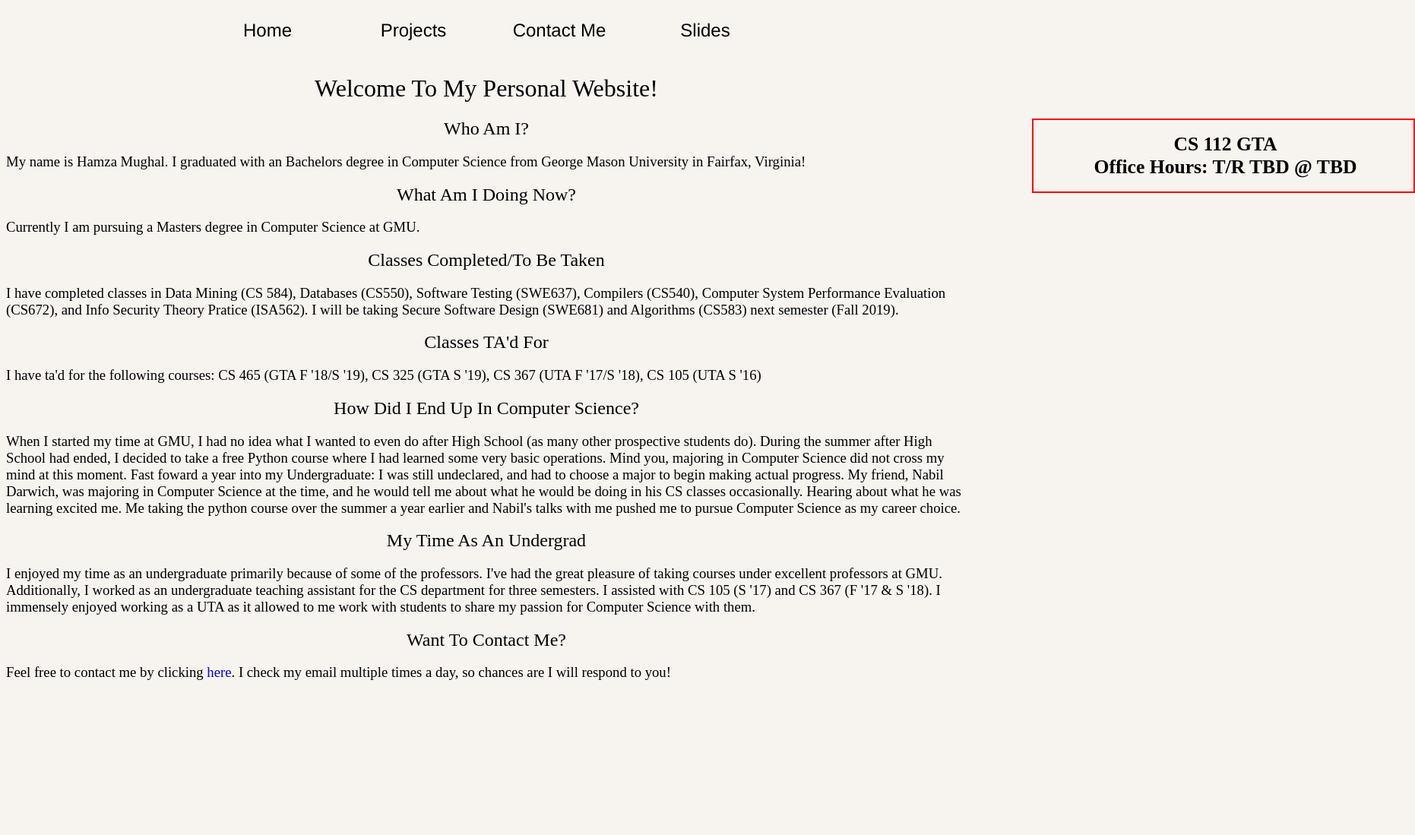
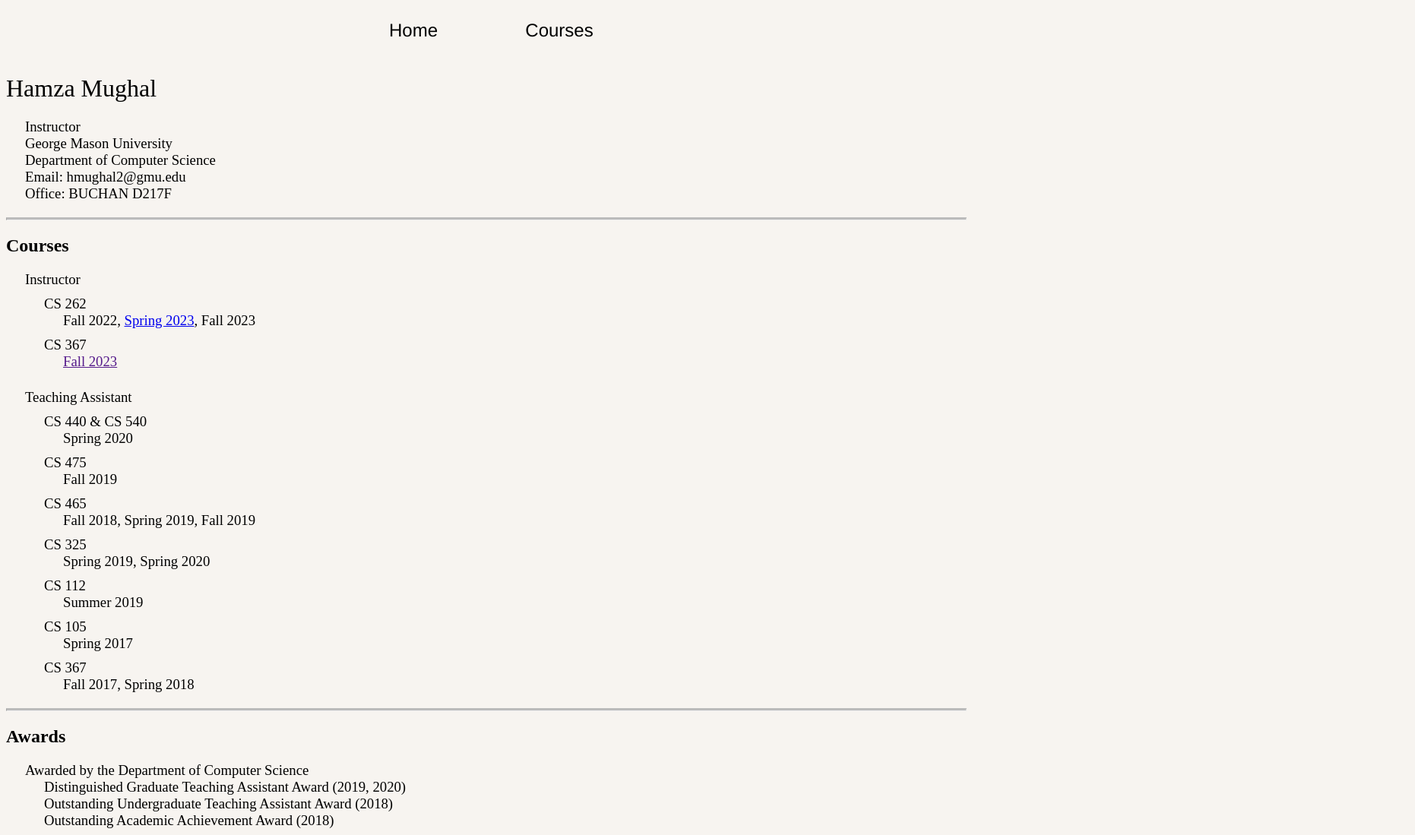
Before and after one commit to Hamza-Mughal/hamzamughal.com, a website: page public_html/index.html in a window 1280 px wide. Shown: the part 5-1104 px from the top of the page at 76% size, 1862 px wide, since content can reach past the window. Before the commit the page ends 920 px from the top, so only its background shows below. Drawn offline with nearby package versions, Linux system fonts and the light colour scheme.

Commit message:
Pushing local changes over the years

```diff
--- a/public_html/html/navigation.html
+++ b/public_html/html/navigation.html
@@ -1,14 +1,25 @@
 <nav>
   <ul>
     <li><a href="/">Home</a></li>
-    <li><a>Projects</a>
+<!---    <li><a>Projects</a>
       <div class="dropdown-content">
       <a href="https://github.com/Hamza-Mughal">Github</a>
       <a href="/papers">Papers</a>
       <a href="/games">Games</a>
     </div>
-  </li>
-    <li><a href="/contact">Contact Me</a></li>
-	<li><a href="/slides">Slides</a></li>
+  </li> !--->
+  <!---  <li><a href="/contact">Contact</a></li> !--->
+	<li>
+	<a>Courses</a>
+      <div class="dropdown-content">
+      <a href="/cs112">CS 112</a>
+	  <ul style="display: none;">
+		<li>
+		<a href="/cs112">CS 112</a>
+		</li>
+	  </ul>
+      <a href="/cs262">CS 262</a>
+    </div>
+	</li>
   </ul>
 </nav>
--- a/public_html/index.html
+++ b/public_html/index.html
@@ -7,6 +7,7 @@
 <link rel="shortcut icon" href="/images/Myfavicon.ico" type="image/x-icon">
 <script src="https://ajax.googleapis.com/ajax/libs/jquery/3.3.1/jquery.min.js"></script>
 <script src="./js/nav.js"></script>
+<script src="https://cdnjs.cloudflare.com/ajax/libs/socket.io/2.3.0/socket.io.js"></script>
 </head>
 <header>
 <div id="navbar" class="navbar">
@@ -14,78 +15,94 @@
 </header>
 <body>
   <div class="welcome-message">
-    <h1>Welcome To My Personal Website!</h1>
+    <h1>Hamza Mughal</h1>
   </div>
-    <div class="GTA-info">
-      <div class="textbox-border">
-        <h1 class="GTA-header">CS 112 GTA<br />Office Hours: T/R TBD @ TBD</h1>
+<div class="paragraph">
+  <div style="text-indent:25px;" class="paragraph-body">
+      <h3 style="margin:0">Instructor</h3>
+	  <h3 style="margin:0">George Mason University</h3>
+	  <h3 style="margin:0">Department of Computer Science</h3>
+	  <h3 style="margin:0">Email: hmughal2@gmu.edu</h3>
+	  <h3 style="margin:0">Office: BUCHAN D217F</h3>
+  </div>
+</div>
+<hr style="border-top: 3px solid #bbb; margin-top: 20px;" class="paragraph">
+<div class="paragraph">
+	<h2>Courses</h2>
+  <div style="text-indent:25px;" class="paragraph-body">
+      <h3 style="margin:0">Instructor</h3>
+  <div style="text-indent:50px; margin-top:10px;" class="paragraph-body">
+      <h3 style="margin:0">CS 262</h3>
+  </div>
+    <div style="text-indent:75px;" class="paragraph-body">
+      <h3 style="margin:0">Fall 2022, <a href=/cs262>Spring 2023</a>, Fall 2023</h3>
+  </div>
+  <div style="text-indent:50px; margin-top:10px;" class="paragraph-body">
+      <h3 style="margin:0">CS 367</h3>
+  </div>
+    <div style="text-indent:75px;" class="paragraph-body">
+      <h3 style="margin:0"><a href=>Fall 2023</a></h3>
+  </div>
   </div>
 </div>
 <div class="paragraph">
-  <h1 class="paragraph-header">Who Am I?</h1>
-  <div class="paragraph-body">
-      <h3>My name is Hamza Mughal. I graduated with an Bachelors degree
-      in Computer Science from George Mason University in Fairfax, Virginia!</h3>
+  <div style="text-indent:25px;" class="paragraph-body">
+      <h3 style="margin:0; margin-top:25px;">Teaching Assistant</h3>
+  <div style="text-indent:50px; margin-top:10px;" class="paragraph-body">
+      <h3 style="margin:0">CS 440 & CS 540</h3>
+	    <div style="text-indent:75px;" class="paragraph-body">
+      <h3 style="margin:0">Spring 2020</h3>
 	</div>
   </div>
-<div class="paragraph">
-  <h1 class="paragraph-header">What Am I Doing Now?</h1>
-  <div class="paragraph-body">
-      <h3>Currently I am pursuing a
-      Masters degree in Computer Science at GMU.</h3>
+    <div style="text-indent:50px; margin-top:10px;" class="paragraph-body">
+      <h3 style="margin:0">CS 475</h3>
+	    <div style="text-indent:75px;" class="paragraph-body">
+      <h3 style="margin:0">Fall 2019</h3>
 	</div>
   </div>
-<div class="paragraph">
-  <h1 class="paragraph-header">Classes Completed/To Be Taken</h1>
-  <div class="paragraph-body">
-      <h3>I have completed classes in Data Mining (CS 584), Databases (CS550), Software Testing (SWE637), Compilers (CS540), Computer System Performance Evaluation (CS672), and Info Security Theory Pratice (ISA562). I will be taking
-      Secure Software Design (SWE681) and Algorithms (CS583) next semester (Fall 2019).</h3>
+      <div style="text-indent:50px; margin-top:10px;" class="paragraph-body">
+      <h3 style="margin:0">CS 465</h3>
+	    <div style="text-indent:75px;" class="paragraph-body">
+      <h3 style="margin:0">Fall 2018, Spring 2019, Fall 2019</h3>
 	</div>
   </div>
-<div class="paragraph">
-
-  <h1 class="paragraph-header">Classes TA'd For</h1>
-  <div class="paragraph-body">
-      <h3>I have ta'd for the following courses: CS 465 (GTA F '18/S '19), CS 325 (GTA S '19), CS 367 (UTA F '17/S '18), CS 105 (UTA S '16)</h3>
+        <div style="text-indent:50px; margin-top:10px;" class="paragraph-body">
+      <h3 style="margin:0">CS 325</h3>
+	    <div style="text-indent:75px;" class="paragraph-body">
+      <h3 style="margin:0">Spring 2019, Spring 2020</h3>
 	</div>
   </div>
-<div class="paragraph">
-  <h1 class="paragraph-header">How Did I End Up In Computer Science?</h1>
-  <div class="paragraph-body">
-      <h3>When I started my time at
-          GMU, I had no idea  what I wanted to even do after High School (as many other prospective students do). During the summer
-          after High School had ended, I decided to take a free Python course where I had learned some very basic operations. Mind you,
-          majoring in Computer Science did not cross my mind at this moment. Fast foward a year into my Undergraduate: I was still undeclared,
-          and had to choose a major to begin making actual progress. My friend, Nabil Darwich, was majoring in Computer Science at the time,
-          and he would tell me about what he would be doing in his CS classes occasionally. Hearing about what he was learning excited me.
-          Me taking the python course over the summer a year earlier and Nabil's talks with me pushed me to pursue Computer Science as my career choice.
-        </h3>
+          <div style="text-indent:50px; margin-top:10px;" class="paragraph-body">
+      <h3 style="margin:0">CS 112</h3>
+	    <div style="text-indent:75px;" class="paragraph-body">
+      <h3 style="margin:0">Summer 2019</h3>
 	</div>
   </div>
-<div class="paragraph">
-  <h1 class="paragraph-header">My Time As An Undergrad</h1>
-  <div class="paragraph-body">
-      <h3>I enjoyed my time as an undergraduate primarily because of some of the professors. I've had the great pleasure
-      of taking courses under excellent professors at GMU.
-      Additionally, I worked as an undergraduate teaching assistant for the CS department for three semesters. I assisted with
-      CS 105 (S '17) and CS 367 (F '17 & S '18). I immensely enjoyed working as a UTA as it allowed to me work with students to share my passion for Computer Science with them.
-    </h3>
+            <div style="text-indent:50px; margin-top:10px;" class="paragraph-body">
+      <h3 style="margin:0">CS 105</h3>
+	    <div style="text-indent:75px;" class="paragraph-body">
+      <h3 style="margin:0">Spring 2017</h3>
 	</div>
   </div>
-<!--- <div class="paragraph">
-  <h1 class="paragraph-header">What Are My Future Plans?</h1>
-  <div class="paragraph-body">
-      <h3>Currently I am planning on pursuing a
-      Masters degree in Computer Science.</h3>
-  </div>
-</div> --->
-<div class="paragraph">
-  <h1 class="paragraph-header">Want To Contact Me?</h1>
-  <div class="paragraph-body">
-      <h3>Feel free to contact me by clicking <a style="text-decoration:none" href="/contact">here</a>.
-      I check my email multiple times a day, so chances are I will respond to you!</h3>
+              <div style="text-indent:50px; margin-top:10px;" class="paragraph-body">
+      <h3 style="margin:0">CS 367</h3>
+	    <div style="text-indent:75px;" class="paragraph-body">
+      <h3 style="margin:0">Fall 2017, Spring 2018</h3>
 	</div>
   </div>
-
+  </div>
+</div>
+<hr style="border-top: 3px solid #bbb; margin-top: 20px;" class="paragraph">
+<div class="paragraph">
+	<h2>Awards</h2>
+	<div style="text-indent:25px;" class="paragraph-body">
+	<h3 style="margin:0">Awarded by the Department of Computer Science</h3>
+  <div style="text-indent:25px;" class="paragraph-body">
+      <h3 style="margin:0; text-indent:50px">Distinguished Graduate Teaching Assistant Award (2019, 2020)</h3>
+	  <h3 style="margin:0; text-indent:50px">Outstanding Undergraduate Teaching Assistant Award (2018)</h3>
+	  <h3 style="margin:0; text-indent:50px">Outstanding Academic Achievement Award (2018)</h3>
+  </div>
+  </div>
+</div>
 </body>
 </html>
--- a/public_html/js/nav.js
+++ b/public_html/js/nav.js
@@ -1,3 +1,4 @@
+
 $(document).ready(function(){
   $("#navbar").load("./html/navigation.html");
 });
--- a/public_html/scss/main.scss
+++ b/public_html/scss/main.scss
@@ -71,7 +71,7 @@
 }
 
 .welcome-message h1 {
-  text-align: center;
+ /* text-align: center; */
   font-weight: normal;
   animation: fadein 1s;
 }
```
Also changed, not shown: package.json (+8 -3 lines), public_html/html/papers.html (+43 -0 lines), public_html/html/slides.html (deleted, +0 -23 lines), public_html/server.js (+31 -15 lines), public_html/css/main.css. Lines whose indentation alone changed are shown as unchanged.
